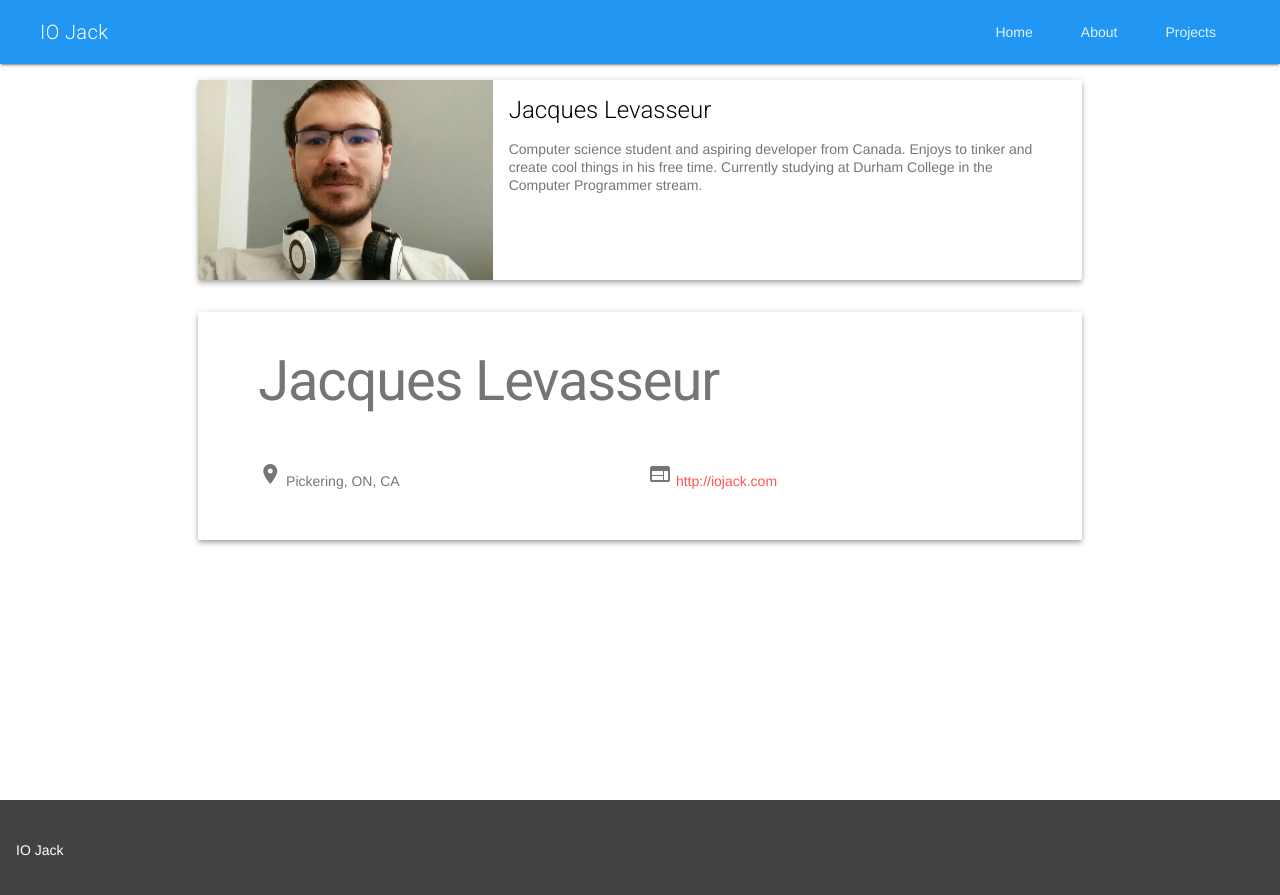
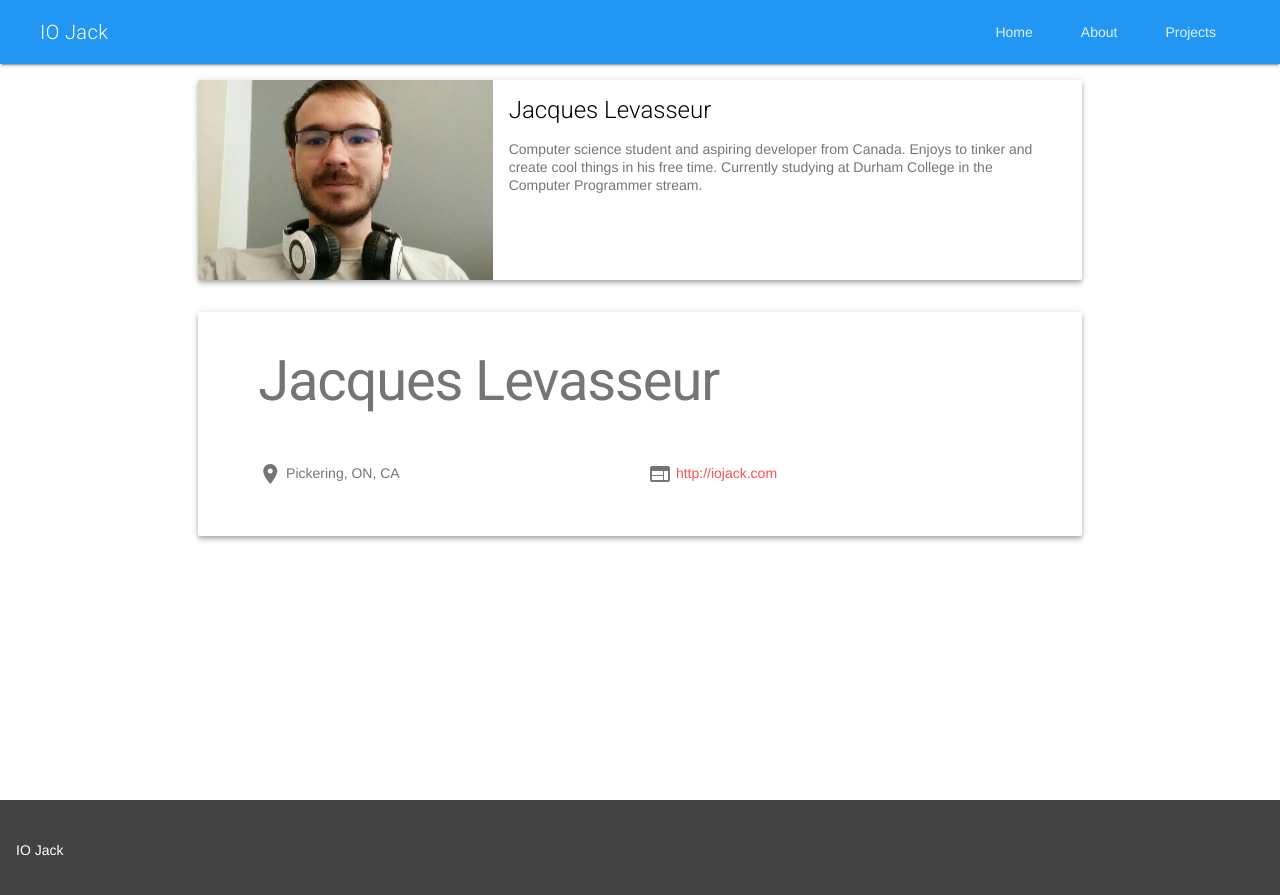
Before and after one commit to FrostByte-Dev/frostbyte-dev.github.io, a Jekyll site: the page built from about/index.html, in a window 1280 px wide. Shown: the top 895 px of the page. Built offline with Jekyll 4.4.1, drawn with Linux system fonts in a browser that asks for light colours; nearby versions of some CDN libraries.

Commit message:
Changed resume css to fit better with naming conventions.

```diff
--- a/about/index.html
+++ b/about/index.html
@@ -33,7 +33,7 @@
 
 <div class="mdl-grid portfolio-max-width">
     <div class="mdl-cell mdl-card mdl-cell--12-col mdl-shadow--4dp">
-        <div class="mdl-card__supporting-text mdl-card__post-text">
+        <div class="mdl-card__supporting-text mdl-card__post-text mdl-card__resume">
 
 			 <div class="mdl-grid">
 				<div class="mdl-cell mdl-cell--12-col">
@@ -41,13 +41,13 @@
 				</div>
 
 				<div class="mdl-cell mdl-cell--6-col">
-					<i class="material-icons resume">place</i>
+					<i class="material-icons">place</i>
 					Pickering, ON, CA
 					<br />
 					<br />
 				</div>
 				<div class="mdl-cell mdl-cell--6-col">
-					<i class="material-icons resume">web</i>
+					<i class="material-icons">web</i>
 					<a target="_blank" href="http://iojack.com">http://iojack.com</a>
 					<br />
 					<br />
--- a/assets/css/styles.css
+++ b/assets/css/styles.css
@@ -145,7 +145,7 @@
     right: 16px;
 }
 
-.resume .material-icons {
+.mdl-card__resume .material-icons {
     vertical-align: middle;
 }
 
```
